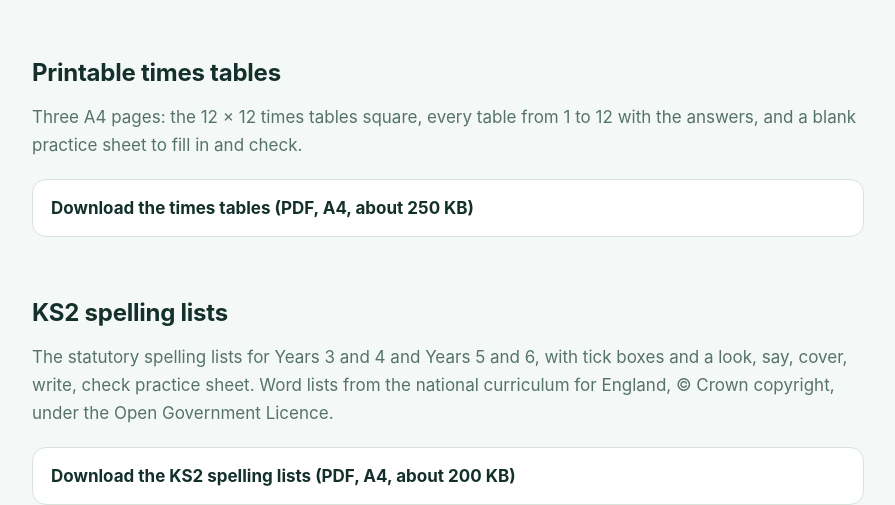
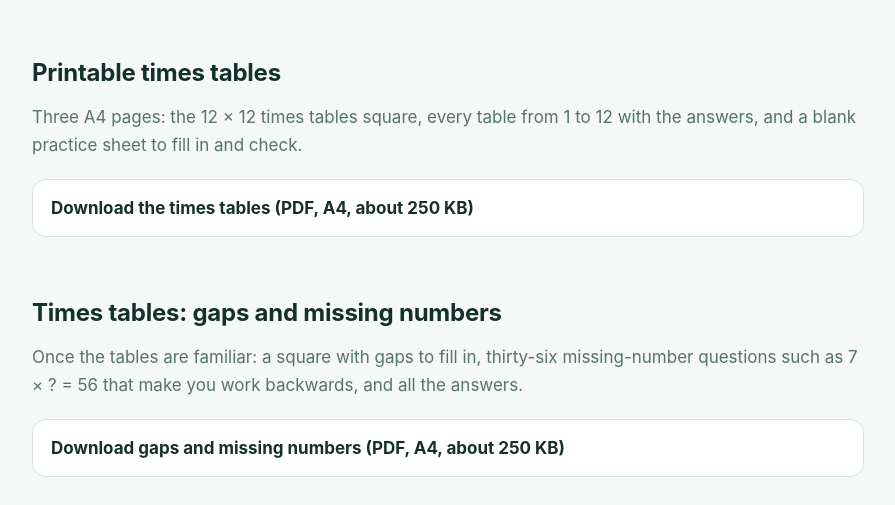
Before and after one commit to niqluong-commits/sagitogo-site, a plain HTML site: page resources/index.html in a window 1280 px wide. Shown: the part 302-807 px from the top of the page, without its empty margins (192-1087 px from the left). Drawn offline with Linux system fonts and the light colour scheme.

Commit message:
Resources: times tables gaps and missing numbers
Co-Authored-By: Claude Sonnet 5.5 <noreply@anthropic.com>

```diff
--- a/resources/index.html
+++ b/resources/index.html
@@ -96,6 +96,11 @@
   <div class="res">
     <a class="block" href="/resources/sagito-go-times-tables.pdf" download>Download the times tables (PDF, A4, about 250 KB)</a>
   </div>
+  <h2>Times tables: gaps and missing numbers</h2>
+  <p>Once the tables are familiar: a square with gaps to fill in, thirty-six missing-number questions such as 7 &times; ? = 56 that make you work backwards, and all the answers.</p>
+  <div class="res">
+    <a class="block" href="/resources/sagito-go-multiplication-gaps.pdf" download>Download gaps and missing numbers (PDF, A4, about 250 KB)</a>
+  </div>
   <h2>KS2 spelling lists</h2>
   <p>The statutory spelling lists for Years 3 and 4 and Years 5 and 6, with tick boxes and a look, say, cover, write, check practice sheet. Word lists from the national curriculum for England, &copy; Crown copyright, under the Open Government Licence.</p>
   <div class="res">
```
Also changed, not shown: 1 other file.
